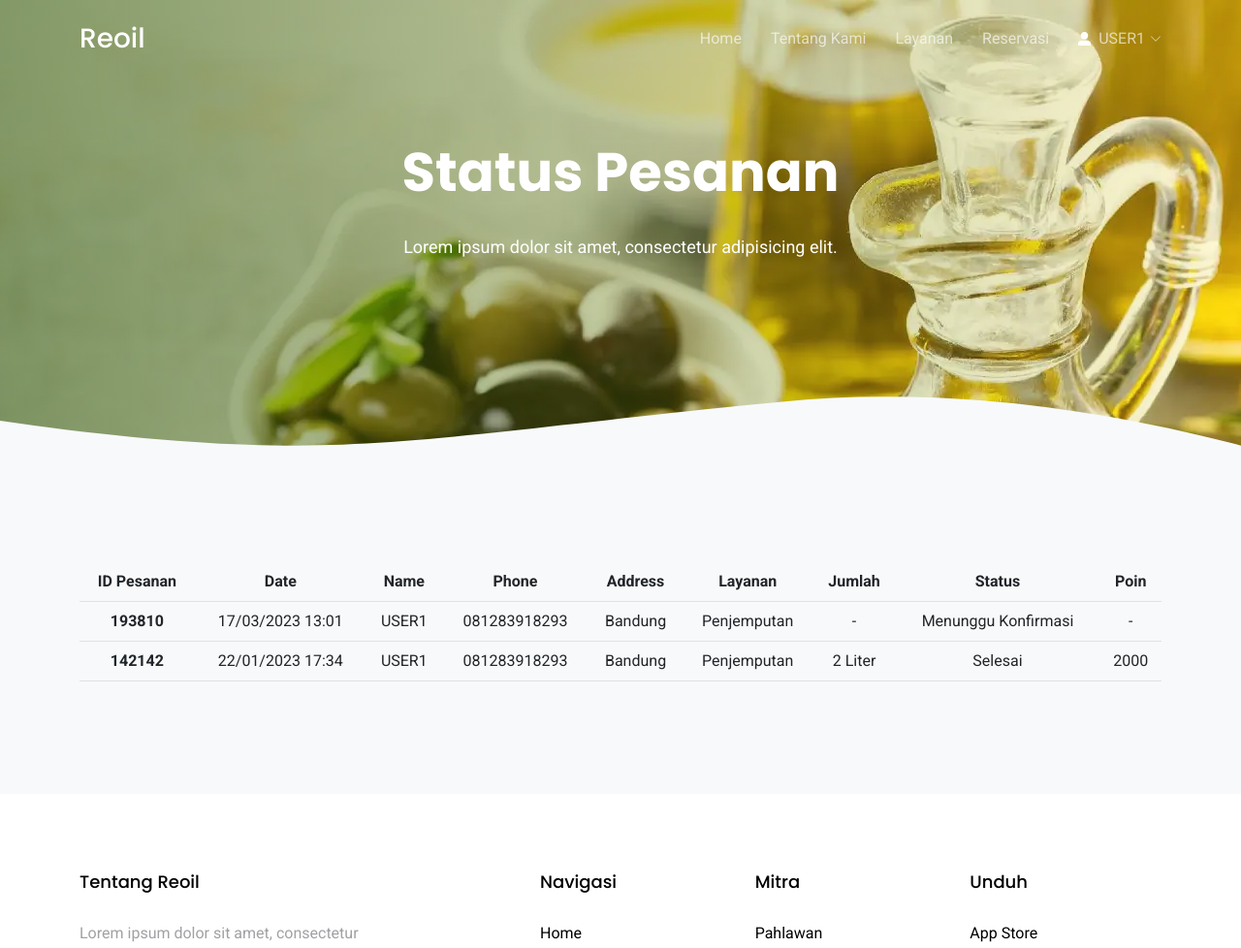
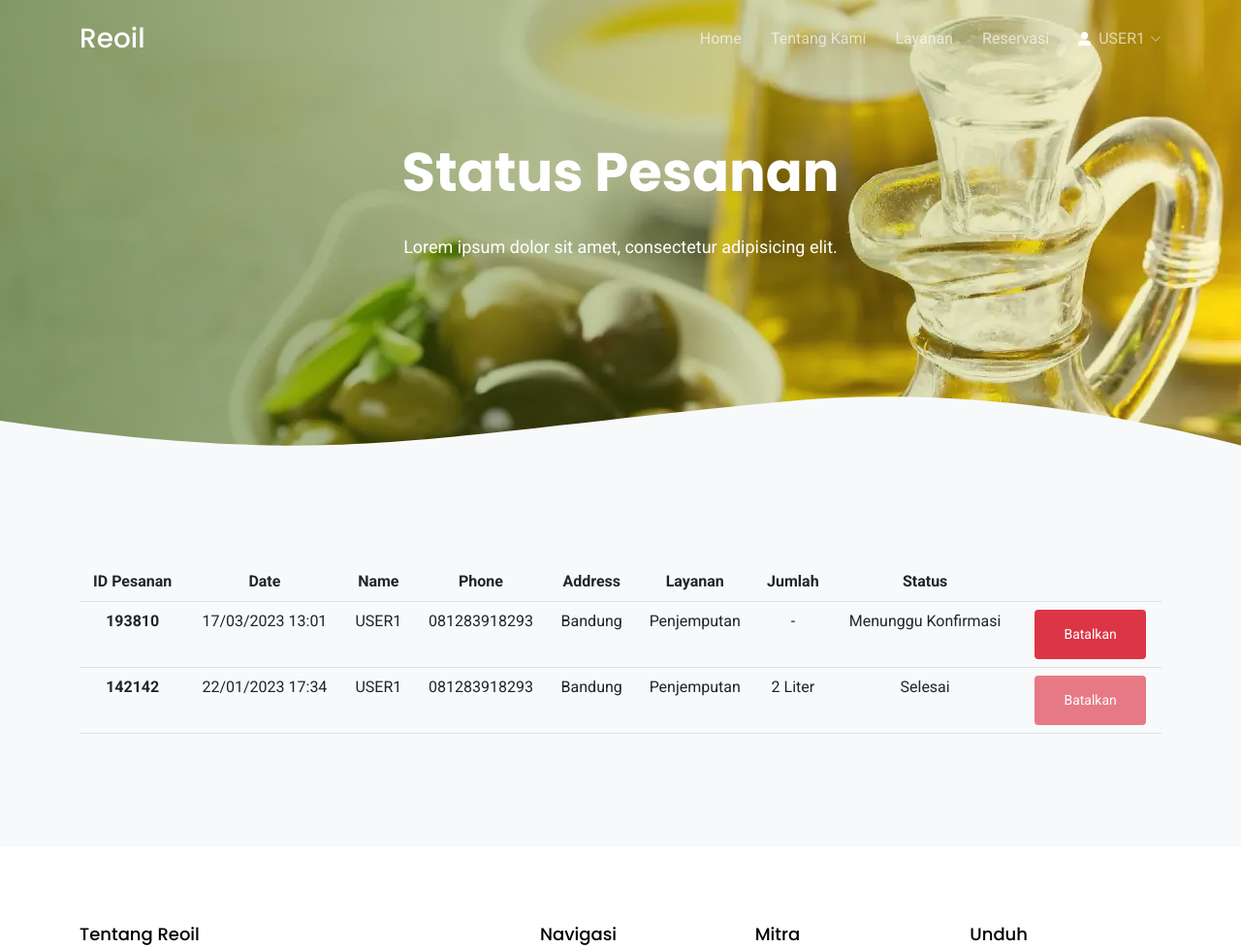
Before and after one commit to andhikaihs/reoil-template, a PHP site: page /pages/Status.php in a window 1280 px wide. Shown: the top 978 px of the page at 97% size. Run offline with PHP 8.4, Linux system fonts and the light colour scheme.

Commit message:
batal user

```diff
--- a/assets/css/style.css
+++ b/assets/css/style.css
@@ -128,6 +128,7 @@ section {
   color: #fff;
   box-shadow: 0 10px 30px 0 rgba(0, 0, 0, 0.15);
 }
+
 
 /* Feature 1 */
 .feature-1 .wrap-icon {
--- a/pages/Status.php
+++ b/pages/Status.php
@@ -105,7 +105,7 @@
                 <th scope="col">Layanan</th>
                 <th scope="col">Jumlah</th>
                 <th scope="col">Status</th>
-                <th scope="col">Poin</th>
+                <th></th>
               </tr>
             </thead>
             <tbody>
@@ -118,7 +118,7 @@
                     <td>Penjemputan</td>
                     <td>-</td>
                     <td>Menunggu Konfirmasi</td>
-                    <td>-</td>
+                    <td><button type="button" class="btn btn-danger btn-sm">Batalkan</button></td>
                 </tr>
                 <tr>
                     <th scope="row">142142</th>
@@ -129,7 +129,7 @@
                     <td>Penjemputan</td>
                     <td>2 Liter</td>
                     <td>Selesai</td>
-                    <td>2000</td>
+                    <td><button type="button" class="btn btn-danger btn-sm" disabled>Batalkan</button></td>
                 </tr>
             </tbody>
         </table>
```
